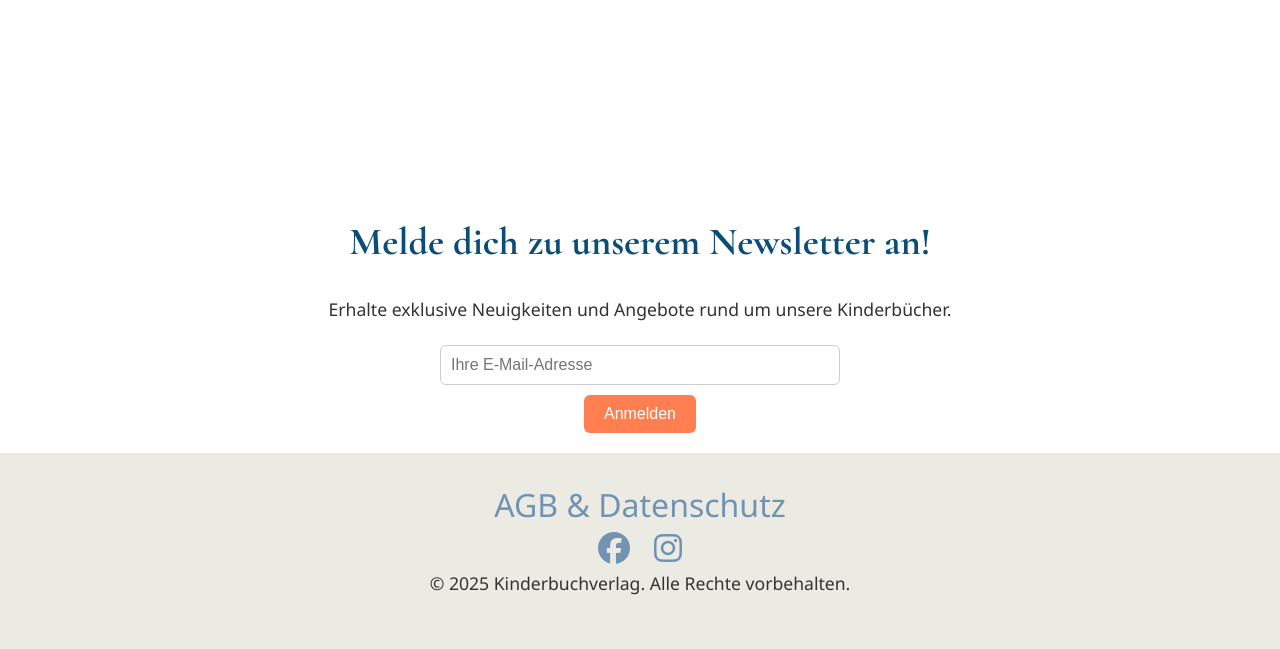
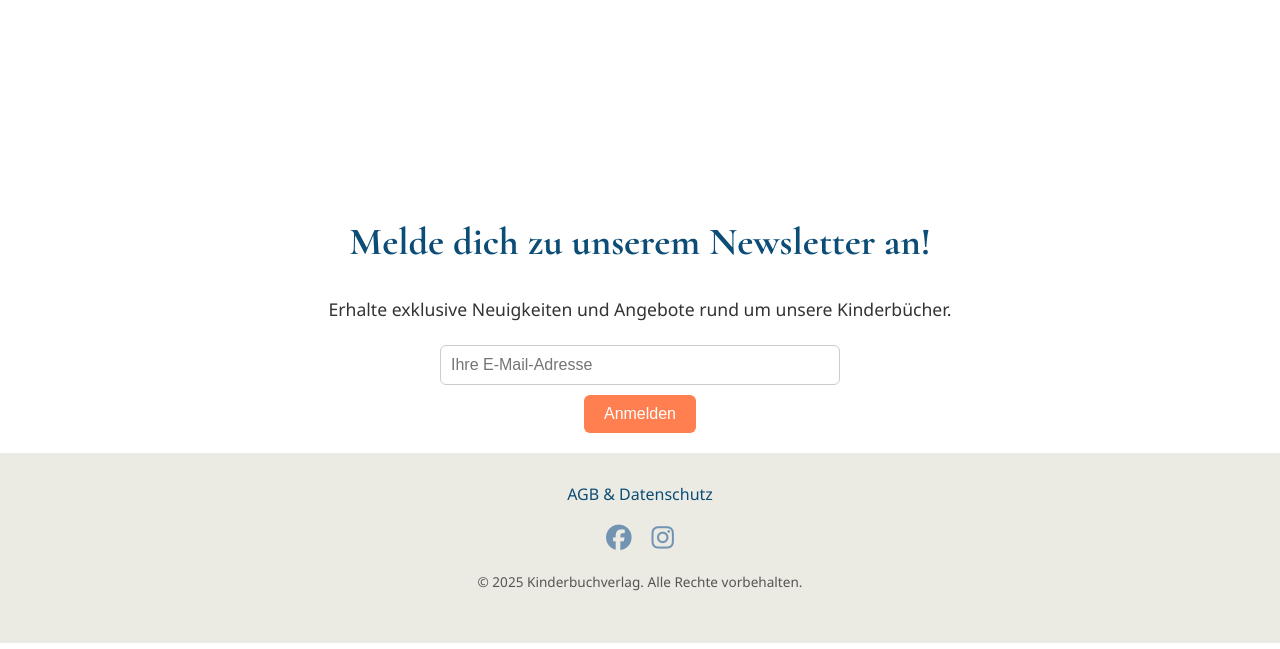
Before and after one commit to ani888m/organised, a Flask app: page / in a window 1280 px wide. Shown: the part 3081-3730 px from the top of the page. Run offline with Flask 3, Linux system fonts and the light colour scheme.

Commit message:
Update style.css

```diff
--- a/static/style.css
+++ b/static/style.css
@@ -231,19 +231,68 @@ display: none;
 
 /* Footer */
 
+/* ============================
+   Footer Styles
+============================ */
+
 footer {
-background-color: #ebebe3;
-padding: 30px;
-text-align: center;
-color: #333;
-bottom: 0;
+  background-color: #ebebe3;
+  padding: 30px 20px;
+  text-align: center;
+  color: #333;
+  font-size: 0.95rem;
 }
 
-footer a {
-color: #7393B3;
-font-size: 2em;
-margin: 0 10px;
+footer .footer-links {
+  margin-bottom: 15px;
 }
+
+footer .footer-links a {
+  margin: 0 15px;
+  color: #0c4d77;
+  font-size: 1rem;
+  font-weight: 500;
+  transition: color 0.3s ease;
+}
+
+footer .footer-links a:hover {
+  color: #7393B3; /* sanfte Hoverfarbe */
+}
+
+footer .footer-social {
+  margin-bottom: 15px;
+}
+
+footer .footer-social a {
+  color: #7393B3;
+  font-size: 1.6rem;
+  margin: 0 8px;
+  transition: color 0.3s ease;
+}
+
+footer .footer-social a:hover {
+  color: #0c4d77;
+}
+
+footer p {
+  font-size: 0.85rem;
+  color: #555;
+  margin-top: 10px;
+}
+
+/* Mobile Footer */
+@media (max-width: 600px) {
+  footer .footer-links {
+    display: flex;
+    flex-direction: column;
+    gap: 8px;
+  }
+
+  footer .footer-links a {
+    margin: 0;
+  }
+}
+
 
 /* Main */
 
```
